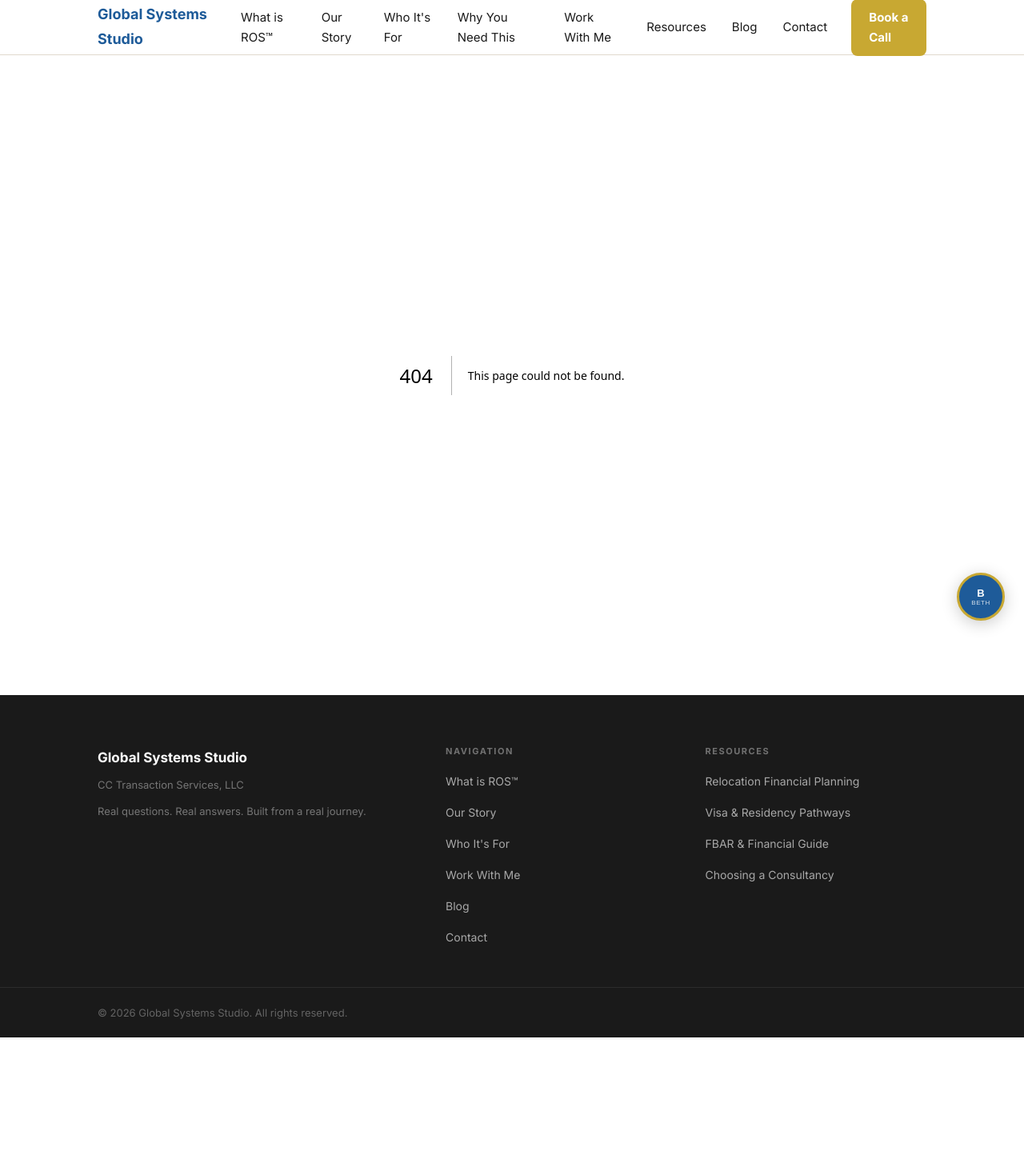
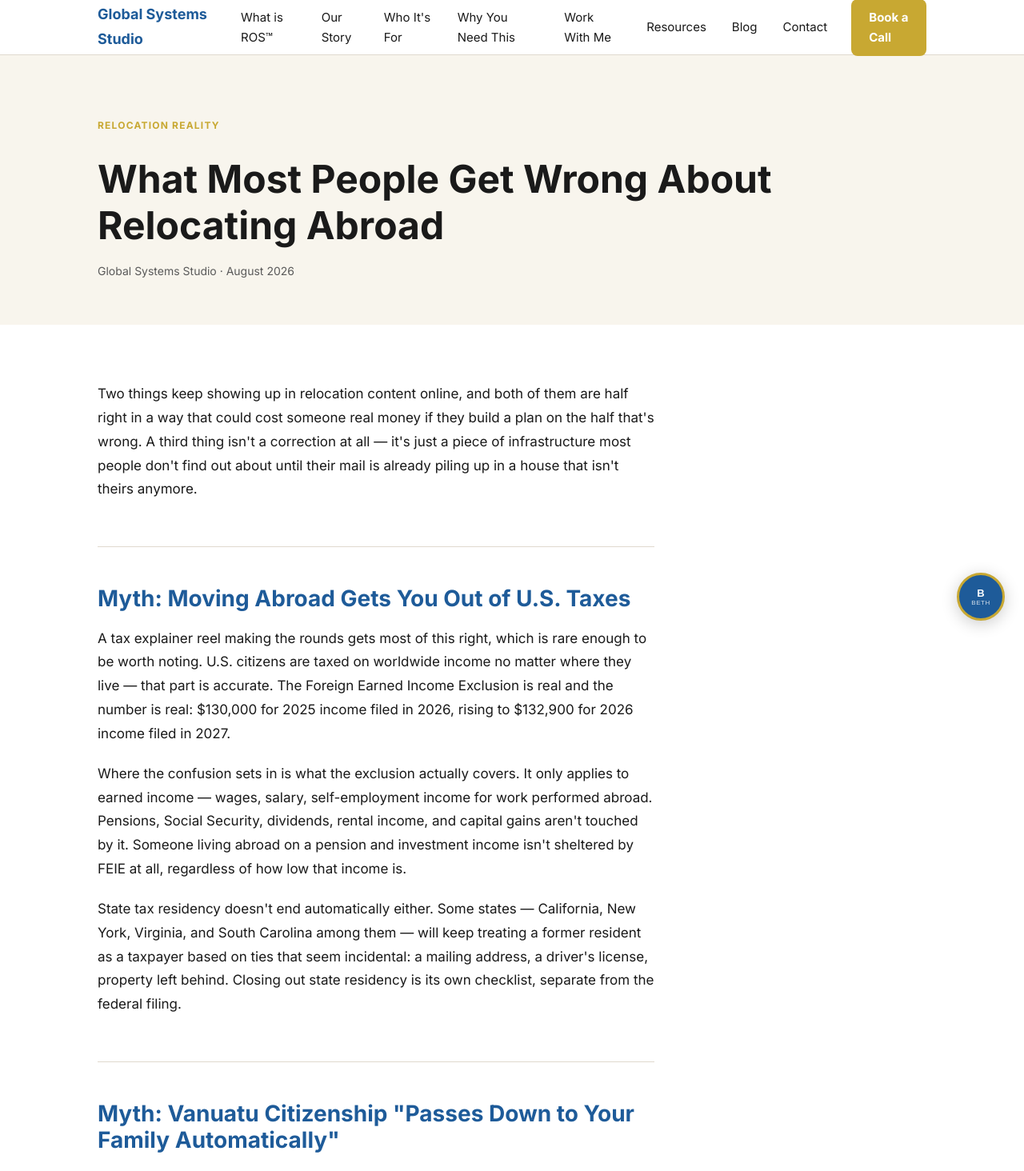
Before and after one commit to globalsystemsstudio-lang/gss-website, a Next.js app: page /blog/relocation-myths-taxes-vanuatu-mail in a window 1280 px wide. Before the commit this address had no page. Shown: the top 1464 px of the page at 80% size. Before the commit the page ends 1297 px from the top, so only its background shows below. Built offline with nearby package versions, Linux system fonts and the light colour scheme.

Commit message:
Add Relocation Myths blog post (staged in Notion, ready to publish)

```diff
--- /dev/null
+++ b/app/blog/relocation-myths-taxes-vanuatu-mail/page.jsx
@@ -0,0 +1,47 @@
+import Link from 'next/link';
+
+export const metadata = {
+  title: 'Relocation Myths: US Taxes, Vanuatu Citizenship, and Your Mail',
+  description: 'Two relocation myths going viral right now, US tax exemption and Vanuatu citizenship, get fact-checked, plus the mail-forwarding gap nobody mentions.',
+  alternates: { canonical: 'https://www.globalsystemsstudio.com/blog/relocation-myths-taxes-vanuatu-mail/' },
+};
+
+export default function RelocationMythsPage() {
+  return (
+    <>
+      <section className="article-blog-hero">
+        <div className="container">
+          <span className="article-blog-tag">Relocation Reality</span>
+          <h1 style={{marginTop:'12px', maxWidth:'860px'}}>What Most People Get Wrong About Relocating Abroad</h1>
+          <p className="article-meta" style={{marginTop:'16px'}}>Global Systems Studio · August 2026</p>
+        </div>
+      </section>
+
+      <section className="article-page">
+        <div className="container">
+          <div className="article-layout">
+            <div className="article-body">
+
+              <p>Two things keep showing up in relocation content online, and both of them are half right in a way that could cost someone real money if they build a plan on the half that's wrong. A third thing isn't a correction at all — it's just a piece of infrastructure most people don't find out about until their mail is already piling up in a house that isn't theirs anymore.</p>
+              <h2>Myth: Moving Abroad Gets You Out of U.S. Taxes</h2>
+              <p>A tax explainer reel making the rounds gets most of this right, which is rare enough to be worth noting. U.S. citizens are taxed on worldwide income no matter where they live — that part is accurate. The Foreign Earned Income Exclusion is real and the number is real: $130,000 for 2025 income filed in 2026, rising to $132,900 for 2026 income filed in 2027.</p>
+              <p>Where the confusion sets in is what the exclusion actually covers. It only applies to earned income — wages, salary, self-employment income for work performed abroad. Pensions, Social Security, dividends, rental income, and capital gains aren't touched by it. Someone living abroad on a pension and investment income isn't sheltered by FEIE at all, regardless of how low that income is.</p>
+              <p>State tax residency doesn't end automatically either. Some states — California, New York, Virginia, and South Carolina among them — will keep treating a former resident as a taxpayer based on ties that seem incidental: a mailing address, a driver's license, property left behind. Closing out state residency is its own checklist, separate from the federal filing.</p>
+              <h2>Myth: Vanuatu Citizenship "Passes Down to Your Family Automatically"</h2>
+              <p>The price quoted in circulating posts — $130,000 — is accurate. That's the correct minimum government contribution for a single applicant under Vanuatu's Development Support Program in 2026 (closer to $135,500 all-in once due diligence fees are included).</p>
+              <p>The claim that citizenship "passes down to future generations" automatically is where the marketing gets ahead of the legal reality. Nearly every site selling the program uses this exact language — hereditary, generational, a legacy asset. But the more careful legal sources describe something different: a child born in Vanuatu becomes a citizen automatically. Everyone else — including a citizen's own children born elsewhere — has to be added to the citizenship application and pay the applicable fee. It's not free inheritance across generations. It's an ongoing administrative step, repeated each generation, that the word "hereditary" glosses over.</p>
+              <p>That distinction matters for anyone treating a citizenship-by-investment program as a permanent, one-time family asset rather than a structure that needs revisiting with every new dependent.</p>
+              <h2>Not a Myth — Just a Gap: Where Your Mail Goes</h2>
+              <p>This one isn't correcting bad information. It's filling a gap that most relocation checklists leave out entirely. Once a U.S. address is closed, mail doesn't stop — it has nowhere to go. A U.S. virtual mailbox service like Traveling Mailbox (<a href="https://www.travelingmailbox.com" target="_blank" rel="noopener">travelingmailbox.com</a>) solves this cleanly: it provides a real U.S. address, incoming mail is opened, scanned, and delivered as a PDF, then securely shredded. It's one of the pieces of a proper U.S. administrative closeout that rarely makes it onto the checklist until it's already a problem.</p>
+              <h2>The Bottom Line</h2>
+              <p>None of this is a reason not to go. It's a reason not to build a plan on what a caption or a sales page said. A real number attached to a real program doesn't mean every claim built around that number is equally solid — the price and the fine print are two different facts, and both need verifying before a decision gets made on top of them.</p>
+              <p><em>Research current as of August 2026. As always, verify all details — FEIE thresholds, citizenship program terms, and state tax residency rules — with a licensed cross-border tax professional or immigration attorney before any financial or relocation decision.</em></p>
+              <p><strong>If you don't know what else you don't know yet</strong> — that's what the free guide is for. <a href="https://globalsystemsstudio.com/shop/five-questions/">5 Questions to Ask Before You Relocate</a>.</p>
+
+            </div>
+          </div>
+        </div>
+      </section>
+    </>
+  );
+}
```
